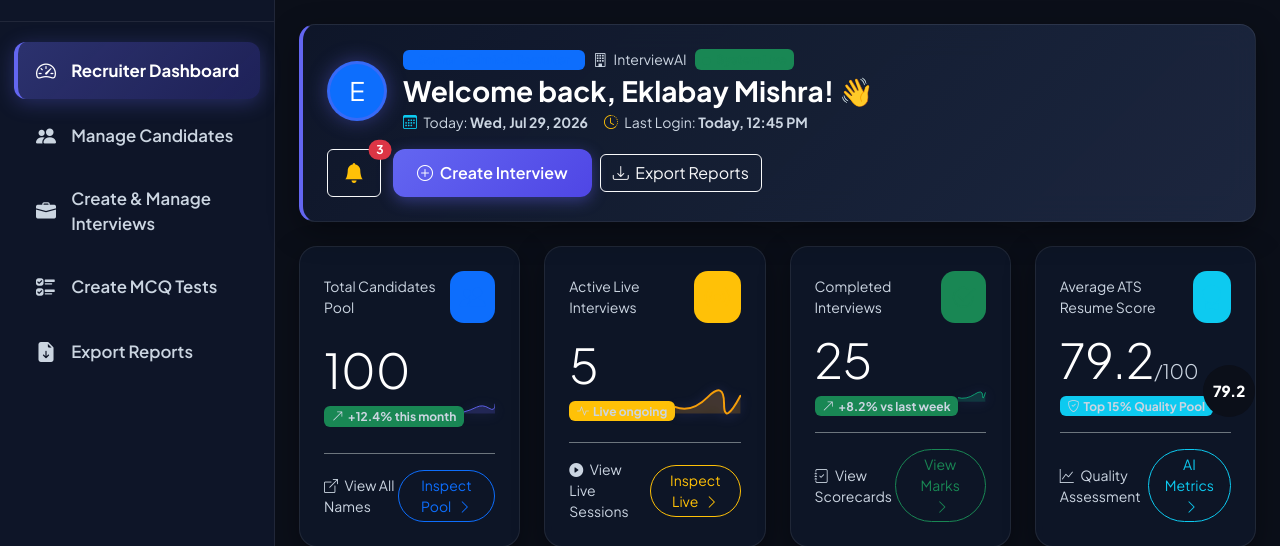
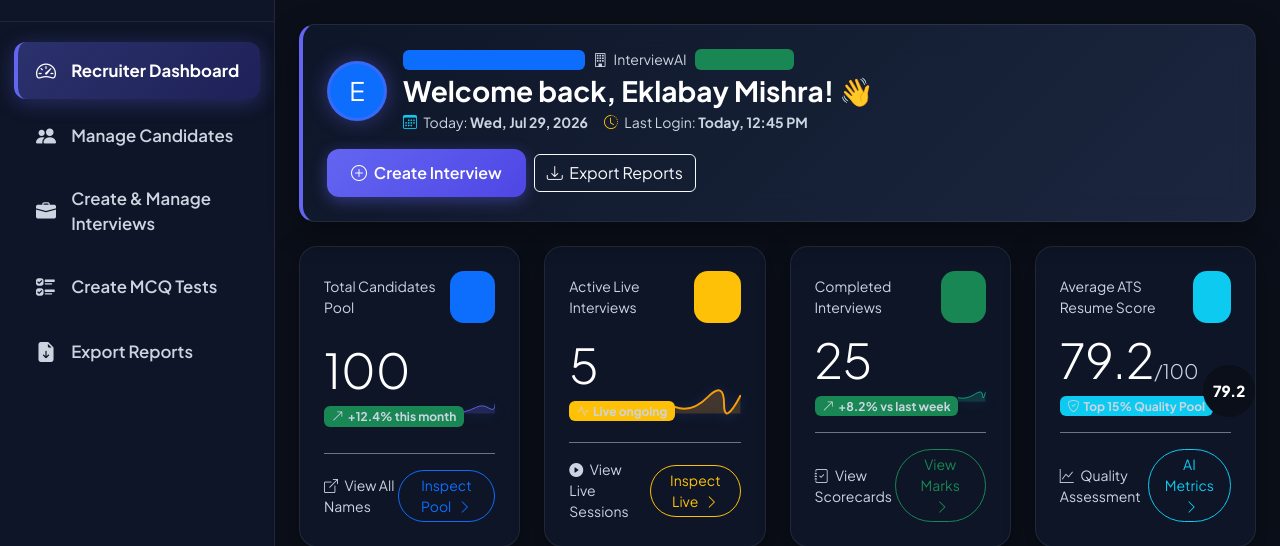
Before and after one commit to eklabay-mishra/InterviewAI, a Flask app: page /recruiter/dashboard in a window 1280 px wide. Shown: the part 70-616 px from the top of the page. Run offline with Flask 3, Linux system fonts and the light colour scheme; the visitor is signed in with stand-in values (Sample User, id 1); data comes from the database, SQL or seed files in the repository.

Commit message:
Remove duplicate notification bell inside hero welcome box to prevent dropdown overlaps

```diff
--- a/templates/recruiter/dashboard.html
+++ b/templates/recruiter/dashboard.html
@@ -122,22 +122,6 @@
         </div>
 
         <div class="d-flex align-items-center gap-2">
-            <!-- Notification Badge Dropdown -->
-            <div class="dropdown me-1">
-                <button class="btn btn-outline-light position-relative p-2 px-3" type="button" id="notifDropdown" data-bs-toggle="dropdown" aria-expanded="false">
-                    <i class="bi bi-bell-fill text-warning fs-5"></i>
-                    <span class="position-absolute top-0 start-100 translate-middle badge rounded-pill bg-danger">
-                        3
-                    </span>
-                </button>
-                <ul class="dropdown-menu dropdown-menu-end p-3 shadow-lg" style="min-width: 330px; background: #0f172a !important; border: 1px solid rgba(99,102,241,0.4) !important; z-index: 2500 !important; margin-top: 10px;" aria-labelledby="notifDropdown">
-                    <li class="dropdown-header text-white font-weight-extrabold fs-6 border-bottom border-secondary pb-2 mb-2"><i class="bi bi-bell-fill text-warning me-2"></i>System Notifications</li>
-                    <li><a class="dropdown-item text-white small rounded py-2 mb-1 d-flex align-items-center justify-content-between" style="color: #ffffff !important;" href="{{ url_for('recruiter.candidates') }}"><span><i class="bi bi-person-check-fill text-success me-2"></i> 100 Candidates Auto-Synced</span><i class="bi bi-chevron-right text-muted extra-small"></i></a></li>
-                    <li><a class="dropdown-item text-white small rounded py-2 mb-1 d-flex align-items-center justify-content-between" style="color: #ffffff !important;" href="{{ url_for('recruiter.reports') }}"><span><i class="bi bi-check-all text-info me-2"></i> {{ completed_interviews }} AI Scorecards Ready</span><i class="bi bi-chevron-right text-muted extra-small"></i></a></li>
-                    <li><a class="dropdown-item text-white small rounded py-2 d-flex align-items-center justify-content-between" style="color: #ffffff !important;" href="{{ url_for('recruiter.jobs') }}"><span><i class="bi bi-lightning-fill text-warning me-2"></i> {{ active_interviews }} Active AI Interviews</span><i class="bi bi-chevron-right text-muted extra-small"></i></a></li>
-                </ul>
-            </div>
-
             <a href="{{ url_for('recruiter.jobs') }}" class="btn btn-primary-glow py-2.5">
                 <i class="bi bi-plus-circle me-1"></i> Create Interview
             </a>
```
